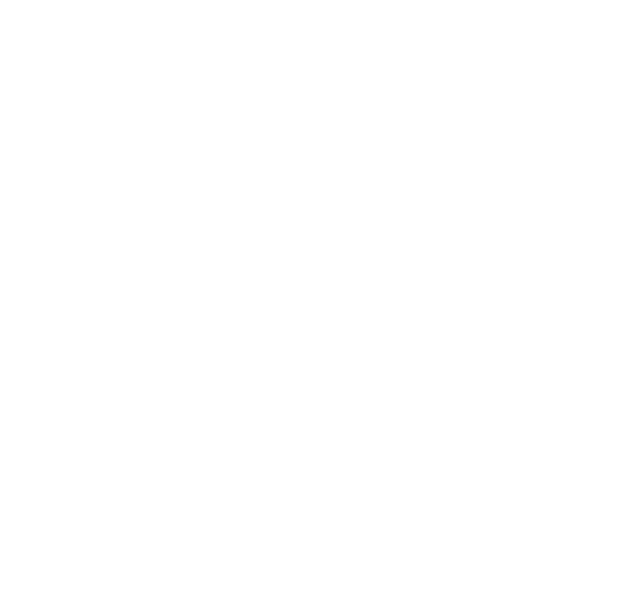
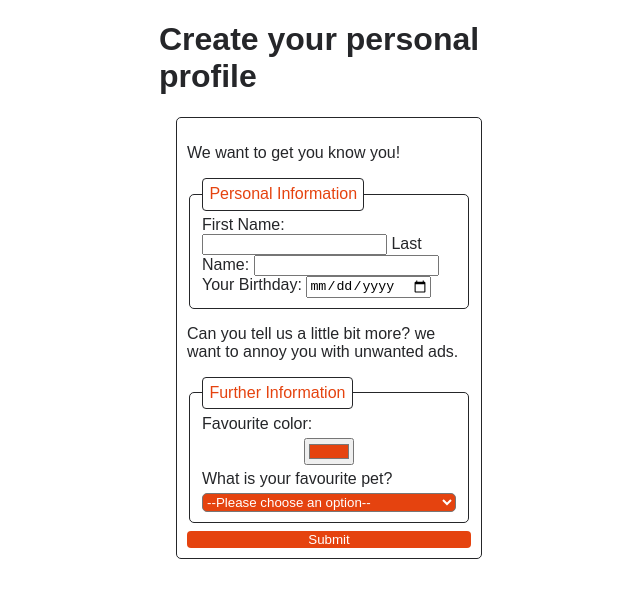
Before and after one commit to YavorLalev/challenge-html-forms, a website: page index.html in a window 1280 px wide. Shown: the whole page, without its empty margins (311-951 px from the left). Drawn offline with Linux system fonts and the light colour scheme.

Commit message:
add-personal-form

```diff
--- a/index.html
+++ b/index.html
@@ -10,6 +10,45 @@
     <link rel="stylesheet" href="./css/styles.css" />
   </head>
   <body>
-    <section></section>
+
+    <h1>Create your personal profile</h1>
+
+      <section>
+      <form>
+      <p>We want to get you know you!</p>
+
+      <fieldset>
+        <legend>Personal Information</legend>
+
+        <label for="first-name">First Name:<label/>
+          <input id="first-name" type="text" name="first-name"/>
+          <label for="last-name">Last Name:<label/>
+            <input id="last-name" type="text" name="last-name"/>
+
+            <label for="birth-date">Your Birthday:<label/>
+              <input type="date" id="birth-date" name="birth-date"/>
+
+      </fieldset>
+
+      <p>Can you tell us a little bit more? we want to annoy you with unwanted ads.</p>
+
+      <fieldset>
+          <legend>Further Information</legend>
+          <label for="favourite-color">Favourite color:</label>
+          <input type="color" id="favourite-color" value="#E5430F" name="favourite-color"
+
+          <label for="favourite-pet">What is your favourite pet?</label>
+          <select id="favourite-pet" name="favourite-pet">
+            <option>--Please choose an option--</option>
+            <option value="first-pet">Monster Dino</option>
+            <option value="second-pet">Dracula Bat</option>
+          </select>
+
+        </fieldset>
+        <button type="submit">Submit</button>
+      </form>
+
+
+    </section>
   </body>
 </html>
```
